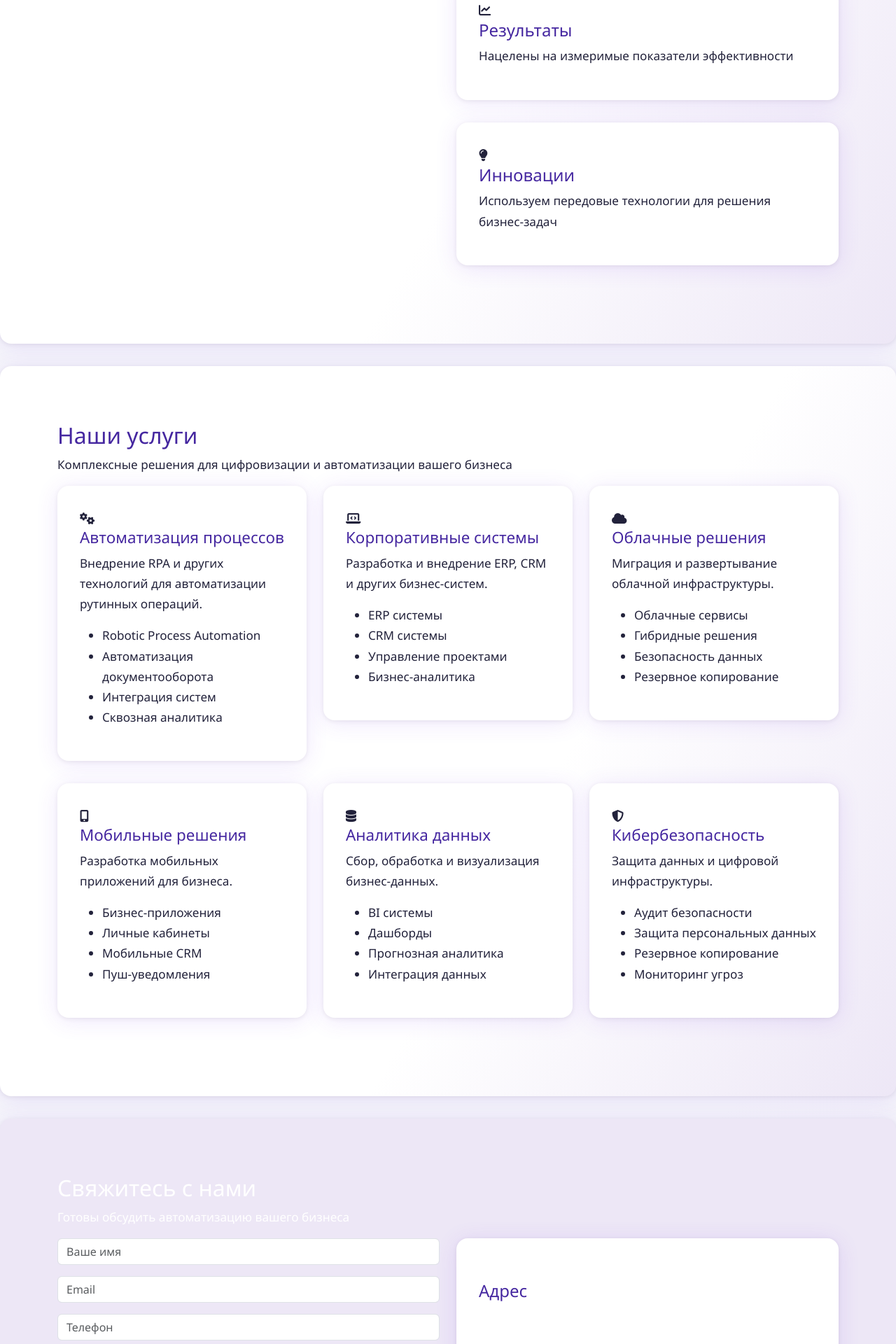
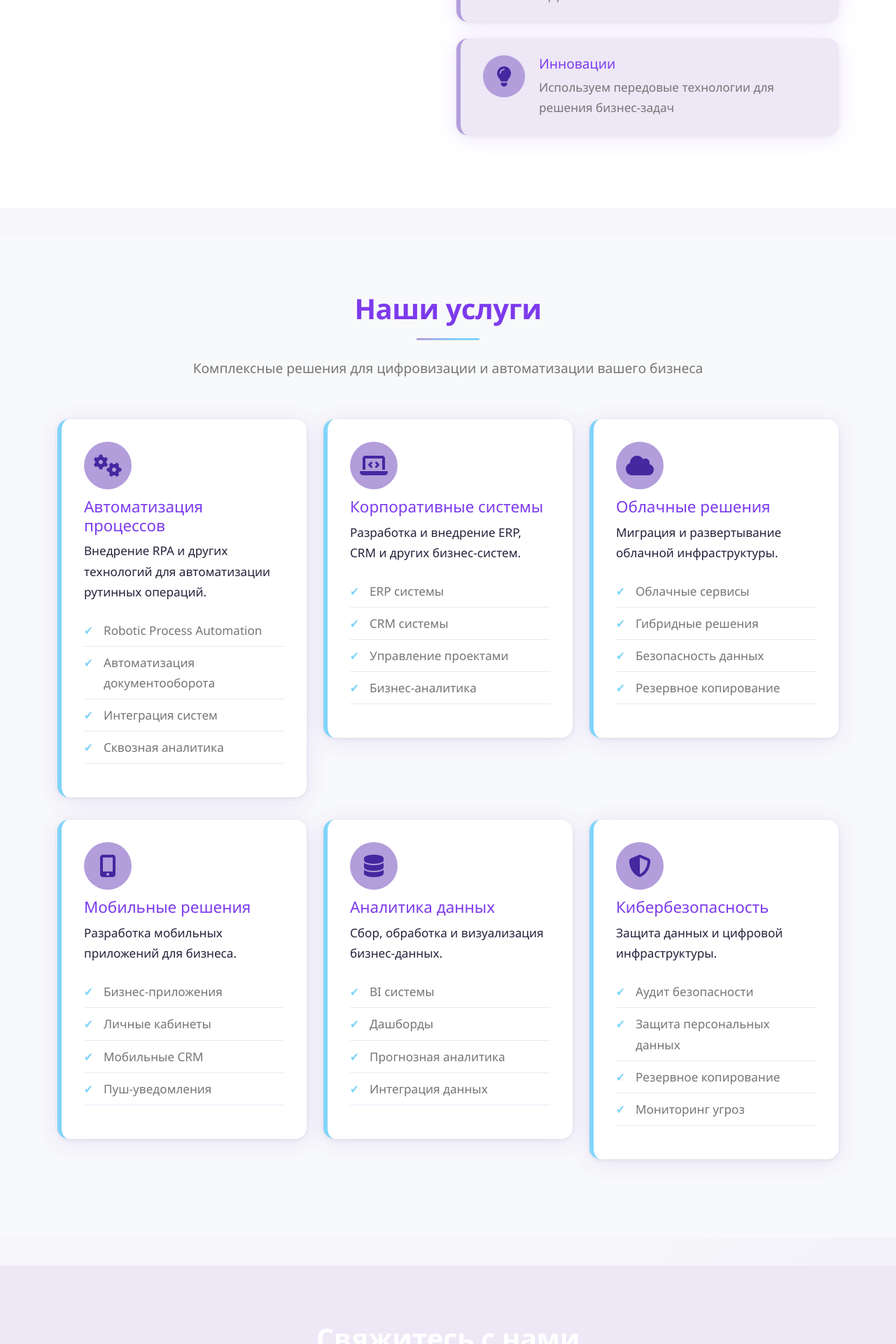
Before and after one commit to arlankamit/dodadigital, a PHP site: page / in a window 1280 px wide. Shown: the part 1040-2960 px from the top of the page at 70% size. Run offline with PHP 8.4, Linux system fonts and the light colour scheme.

Commit message:
Update dodacss.css

```diff
--- a/dodacss.css
+++ b/dodacss.css
@@ -41,17 +35,14 @@ body {
   transition: var(--transition);
 }
 
-/* Headings */
+/* ========== Typography ========== */
 h1, h2, h3, h4, h5, h6 {
   color: var(--primary-dark);
   font-family: inherit;
   line-height: 1.2;
 }
-h1 { font-size: 2.5rem; }
-h2 { font-size: 2rem; }
-h3 { font-size: 1.4rem; }
 
-/* Links */
+/* ========== Links ========== */
 a {
   color: var(--primary-color);
   text-decoration: none;
@@ -65,7 +56,210 @@ a:hover, a:focus {
   outline: none;
 }
 
-/* Buttons */
+/* ========== Navbar ========== */
+.navbar {
+  background: var(--white-color);
+  border-bottom: 2px solid var(--primary-light);
+  position: fixed;
+  width: 100%;
+  top: 0; left: 0; z-index: 900;
+  box-shadow: 0 2px 10px rgba(124,58,237,0.07);
+  transition: var(--transition);
+}
+.navbar .nav-link {
+  color: var(--primary-color) !important;
+  font-weight: 600;
+  padding: 10px 18px;
+  border-radius: 22px;
+  margin: 0 6px;
+  transition: var(--transition-fast);
+}
+.navbar .nav-link:focus, .navbar .nav-link:hover {
+  background: var(--primary-pastel);
+  color: var(--secondary-color) !important;
+}
+
+/* ========== Section ========== */
+.section {
+  padding: 80px 0;
+  background: none;
+  margin-bottom: 40px;
+}
+.section-title {
+  font-size: 2.5rem;
+  font-weight: 800;
+  text-align: center;
+  color: var(--primary-color);
+  margin-bottom: 1.5rem;
+  letter-spacing: -.5px;
+  position: relative;
+}
+.section-title:after {
+  content: '';
+  display: block;
+  width: 90px;
+  height: 3.5px;
+  background: linear-gradient(90deg, var(--primary-light), var(--secondary-color) 70%);
+  margin: 18px auto;
+  border-radius: 2px;
+}
+.section-subtitle {
+  color: var(--gray-color);
+  text-align: center;
+  font-size: 1.2rem;
+  margin-bottom: 3.5rem;
+}
+
+/* ========== Cards ========== */
+.card {
+  background: var(--surface-color);
+  border-radius: var(--radius);
+  box-shadow: var(--shadow);
+  padding: 2rem;
+  margin-bottom: 2rem;
+  transition: var(--transition);
+}
+.card:hover {
+  box-shadow: 0 12px 40px rgba(124,58,237,0.17);
+  transform: translateY(-6px) scale(1.01);
+  border-color: var(--primary-light);
+}
+
+/* ========== Value Item ========== */
+.value-item {
+  display: flex;
+  align-items: flex-start;
+  padding: 1.5rem 2rem;
+  background: var(--primary-pastel);
+  border-radius: var(--radius);
+  box-shadow: var(--shadow);
+  margin-bottom: 1.5rem;
+  transition: var(--transition);
+  border-left: 6px solid var(--primary-light);
+}
+.value-item:hover {
+  box-shadow: 0 12px 40px rgba(124,58,237,0.19);
+  transform: translateY(-4px) scale(1.01);
+  border-left: 6px solid var(--primary-color);
+}
+.value-icon {
+  width: 60px; height: 60px;
+  background: var(--primary-light);
+  color: var(--primary-dark);
+  border-radius: 50%;
+  display: flex; align-items: center; justify-content: center;
+  font-size: 1.8rem;
+  margin-right: 20px;
+  flex-shrink: 0;
+}
+.value-content h4 {
+  font-size: 1.2rem;
+  color: var(--primary-color);
+}
+.value-content p {
+  color: var(--gray-color);
+  margin-bottom: 0;
+}
+
+/* ========== Service Card ========== */
+.service-card {
+  background: var(--surface-color);
+  border-radius: var(--radius);
+  box-shadow: var(--shadow);
+  padding: 2rem;
+  margin-bottom: 2rem;
+  transition: var(--transition);
+  border-left: 6px solid var(--secondary-color);
+}
+.service-card:hover {
+  box-shadow: 0 12px 40px rgba(124,58,237,0.19);
+  transform: translateY(-4px) scale(1.01);
+  border-left: 6px solid var(--primary-color);
+}
+.service-icon {
+  width: 68px; height: 68px;
+  background: var(--primary-light);
+  color: var(--primary-dark);
+  border-radius: 50%;
+  display: flex; align-items: center; justify-content: center;
+  font-size: 2rem;
+  margin-bottom: 12px;
+}
+.service-card h3 {
+  font-size: 1.4rem;
+  color: var(--primary-color);
+}
+.service-features {
+  list-style: none;
+  padding: 0;
+  margin-top: 18px;
+}
+.service-features li {
+  padding: 8px 0;
+  border-bottom: 1px solid var(--primary-pastel);
+  color: var(--gray-color);
+  position: relative;
+  padding-left: 28px;
+}
+.service-features li:before {
+  content: '✔';
+  position: absolute;
+  left: 0;
+  color: var(--secondary-color);
+}
+
+/* ========== Contact Info ========== */
+.contact-info {
+  padding: 2rem;
+  background: var(--primary-pastel);
+  border-radius: var(--radius);
+  box-shadow: var(--shadow);
+}
+.contact-item {
+  display: flex;
+  margin-bottom: 25px;
+}
+.contact-icon {
+  width: 60px;
+  height: 60px;
+  background: var(--primary-light);
+  color: var(--primary-dark);
+  border-radius: 50%;
+  display: flex;
+  align-items: center;
+  justify-content: center;
+  font-size: 1.5rem;
+  margin-right: 20px;
+  flex-shrink: 0;
+}
+.contact-text h4 {
+  font-size: 1.1rem;
+  margin-bottom: 5px;
+}
+.contact-text p {
+  margin-bottom: 0;
+  color: var(--gray-color);
+}
+
+/* ========== Forms ========== */
+input, textarea, select {
+  padding: 14px 16px;
+  border-radius: 10px;
+  border: 1.5px solid var(--primary-light);
+  background: var(--white-color);
+  color: var(--primary-dark);
+  font-size: 1em;
+  margin-bottom: 16px;
+  outline: none;
+  transition: var(--transition);
+}
+input:focus, textarea:focus, select:focus {
+  border-color: var(--secondary-color);
+  box-shadow: 0 0 0 2px var(--secondary-color);
+  background: var(--primary-pastel);
+}
+
+/* ========== Buttons ========== */
 .btn {
   padding: 12px 32px;
   border-radius: 30px;
@@ -102,62 +296,7 @@ a:hover, a:focus {
   color: var(--white-color);
 }
 
-/* Cards, section, and surface */
-.section, .card, .value-item, .service-card, .contact-info {
-  background: var(--surface-color);
-  border-radius: var(--radius);
-  box-shadow: var(--shadow);
-  padding: 2rem;
-  margin-bottom: 2rem;
-  transition: var(--transition);
-}
-.section {
-  padding: 80px 0;
-  background: linear-gradient(120deg, var(--surface-color) 60%, var(--primary-pastel) 100%);
-}
-
-/* Navbar */
-.navbar {
-  background: var(--white-color);
-  border-bottom: 2px solid var(--primary-light);
-  position: fixed;
-  width: 100%;
-  top: 0; left: 0; z-index: 900;
-  box-shadow: 0 2px 10px rgba(124,58,237,0.07);
-  transition: var(--transition);
-}
-.navbar .nav-link {
-  color: var(--primary-color) !important;
-  font-weight: 600;
-  padding: 10px 18px;
-  border-radius: 22px;
-  margin: 0 6px;
-  transition: var(--transition-fast);
-}
-.navbar .nav-link:focus, .navbar .nav-link:hover {
-  background: var(--primary-pastel);
-  color: var(--secondary-color) !important;
-}
-
-/* Forms */
-input, textarea, select {
-  padding: 14px 16px;
-  border-radius: 10px;
-  border: 1.5px solid var(--primary-light);
-  background: var(--white-color);
-  color: var(--primary-dark);
-  font-size: 1em;
-  margin-bottom: 16px;
-  outline: none;
-  transition: var(--transition);
-}
-input:focus, textarea:focus, select:focus {
-  border-color: var(--secondary-color);
-  box-shadow: 0 0 0 2px var(--secondary-color);
-  background: var(--primary-pastel);
-}
-
-/* Footer */
+/* ========== Footer ========== */
 .footer {
   padding: 60px 0 30px 0;
   background: var(--primary-dark);
```
Also changed, not shown: other parts of dodacss.css (+38 -18 lines).
